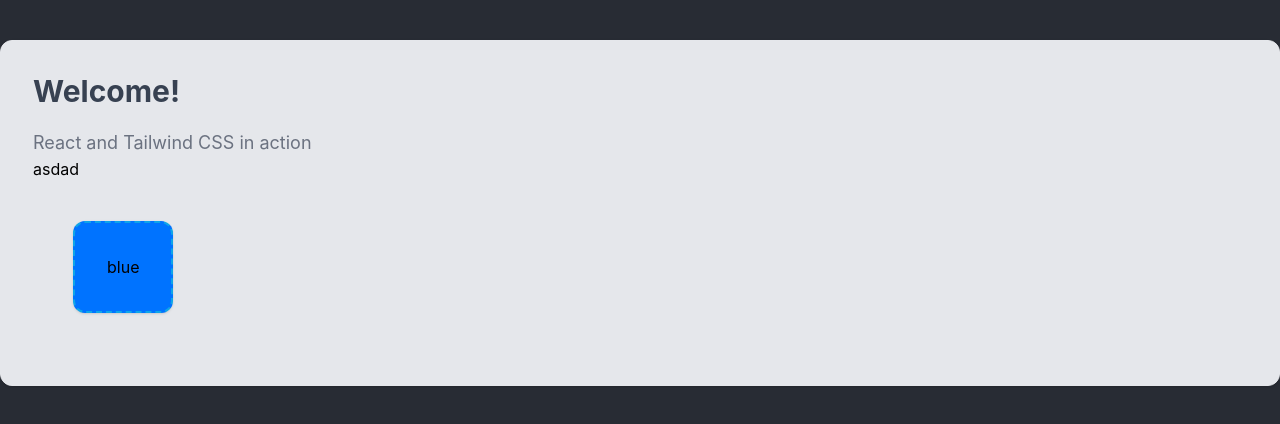
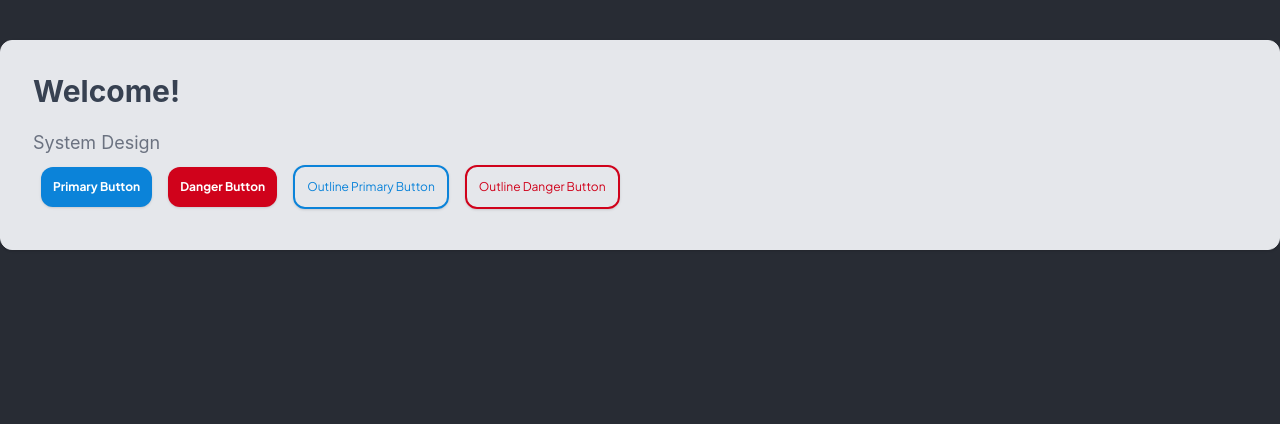
Before and after one commit to PROPENSI-A06-PLABS/frontend, a React (Create React App) app: page / in a window 1280 px wide. Shown: the top 424 px of the page. Built offline with nearby package versions, Linux system fonts and the light colour scheme.

Commit message:
add color, font, and button component

```diff
--- a/src/App.js
+++ b/src/App.js
@@ -1,6 +1,7 @@
 import logo from './logo-plabs-full.png';
 import './App.css';
-import Button from './components/Button';
+// import Button from './components/Button';
+import { Button, OutlineButton } from './components/Button';
 
 // function App() {
 //   return (
@@ -19,11 +20,14 @@ function App() {
         Welcome!
       </p>
       <p className="text-gray-500 text-lg">
-        React and Tailwind CSS in action
+        System Design
       </p>
 
-      <button className="primary-button">asdad</button>
-      <Button color="primary-button-success" name="blue" size="medium"></Button>
+      {/* <button className="primary-button" onClick={() => console.log("Primary Button")}>asdad</button> */}
+      <Button variant="button-primary" onClick={() => console.log("Primary Button")}>Primary Button</Button>
+      <Button variant="button-danger" onClick={() => console.log("Danger Button")}>Danger Button</Button>
+      <OutlineButton variant="button-primary" onClick={() => console.log("Outline Primary Button")}>Outline Primary Button</OutlineButton>
+      <OutlineButton variant="button-danger" onClick={() => console.log("Outline Danger Button")}>Outline Danger Button</OutlineButton>
     </div>
   );
 }
--- a/src/components/Button.js
+++ b/src/components/Button.js
@@ -1,20 +1,58 @@
 import '../App.css';
+import React from 'react';
 
 const Button = ({
-    color = "blue",
-    name = "name",
-    disabled = false,
-    onClick}) => {
-    const onButtonClick = () => {
-        if(onClick){  onClick(name);
+    type = "button",
+    variant = "button-primary",
+    className,
+    id,
+    onClick,
+    children}) => {
+        if (variant == "button-primary") {
+            variant = "bg-primary"
         }
-    }
-    return(
-    <div className="button-container">
-        <button disabled={disabled} className={`${color} rounded-xl shadow border-dashed border-2 border-sky-500 p-8 m-10`} onClick={onButtonClick}>{name}
-        </button>
-    </div>
-    )
+        else if (variant == "button-danger") {
+            variant = "bg-danger"
+        }
+        return(
+        // <div className="button-container">
+            <button
+                type={type}
+                variant={variant}
+                className={`${className} ${variant} rounded-xl shadow p-3 m-2 text-xs font-bold text-white`}
+                onClick={onClick}
+                id={id}
+                >{children}
+            </button>
+        // </div>
+        )
 }
 
-export default Button;
+const OutlineButton = ({
+    type = "button",
+    variant = "button-primary",
+    className,
+    id,
+    onClick,
+    children}) => {
+        if (variant == "button-primary") {
+            variant = "border-primary text-primary"
+        }
+        else if (variant == "button-danger") {
+            variant = "border-danger text-danger"
+        }
+        return(
+        // <div className="button-container">
+            <button
+                type={type}
+                variant={variant}
+                className={`${className} ${variant} rounded-xl shadow p-3 m-2 text-xs font-boldbg-white border-2`}
+                onClick={onClick}
+                id={id}
+                >{children}
+            </button>
+        // </div>
+        )
+}
+
+export {Button, OutlineButton};
--- a/src/index.css
+++ b/src/index.css
@@ -30,23 +30,13 @@ code {
 }
 
 :root {
-  --font-base: 'Made Outer Sans';
+  --font-header: 'Made Outer Sans';
+  --font-paragraph: 'Plus Jakarta Sans';
 
-  --primary-color: #0073ff;
-  --secondary-color: #00ff0d;
-  --black-color: #000000;
-  --gray-color: #383838;
-  --lightGray-color: #A4A4A4;
-  --table-bag-color: #FBFCFF;
-  --button-color: #5DAFEF;
-  --white-color: #FEFEFE;
-  --white-sec-color: #FAFAFA;
-  --blue-color: #1B87DC;
+  --primary-color: #0B83D9;
+  --danger-color: #D0021B;
 }
 
-.primary-button-success {
-  background-color: var(--primary-color);
+button {
+  font-family: var(--font-paragraph);
 }
-
-/* color
-size */
--- a/tailwind.config.js
+++ b/tailwind.config.js
@@ -2,7 +2,12 @@
 module.exports = {
     content: ["./src/**/*.{html,js,jsx,ts,tsx}"],
     theme: {
-        extend: {},
+        extend: {
+          colors: {
+            'primary': '#0B83D9',
+            'danger': '#D0021B'
+          },
+        },
     },
     plugins: [],
 };
```
